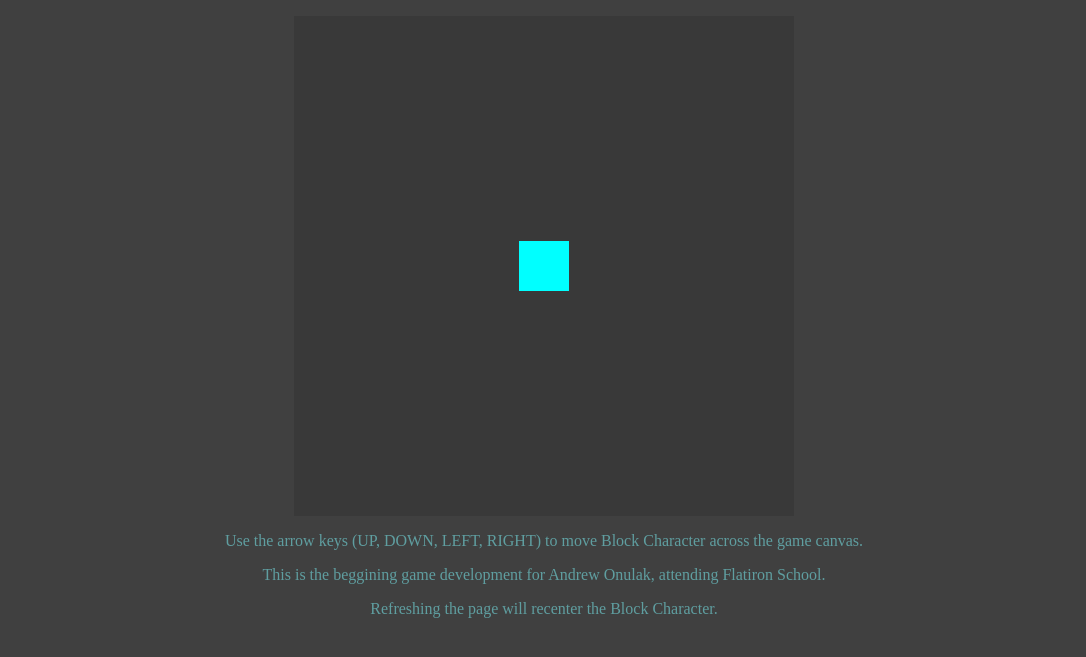
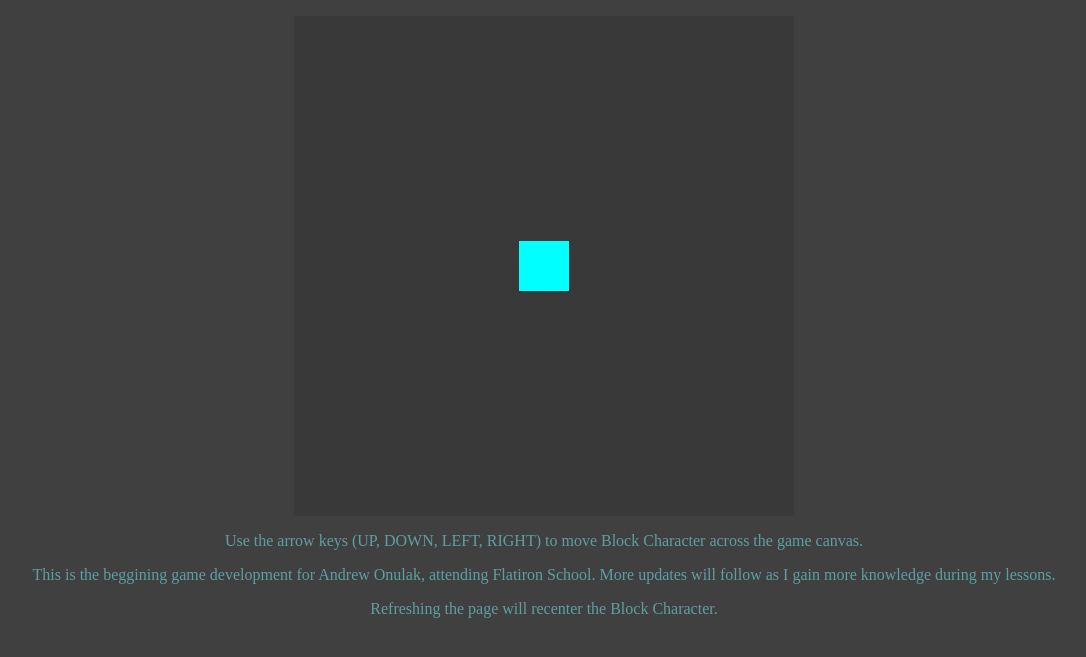
Before and after one commit to Kalunodragon/tile-based-platformer-test, a plain HTML site: page index.html in a window 1280 px wide. Shown: the part 105-762 px from the top of the page, without its empty margins (96-1182 px from the left). Drawn offline with Linux system fonts and the light colour scheme.

Commit message:
new attempt

```diff
--- a/index.html
+++ b/index.html
@@ -15,7 +15,7 @@
                 Use the arrow keys (UP, DOWN, LEFT, RIGHT) to move Block Character across the game canvas.
             </p>
             <p>
-                This is the beggining game development for Andrew Onulak, attending Flatiron School.
+                This is the beggining game development for Andrew Onulak, attending Flatiron School. More updates will follow as I gain more knowledge during my lessons.
             </p>
             <p>
                 Refreshing the page will recenter the Block Character.
```
